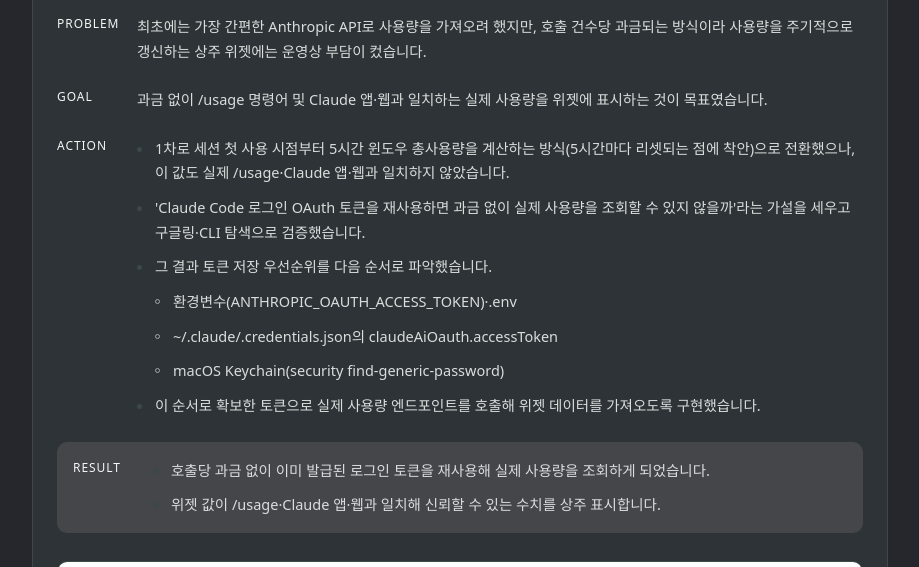
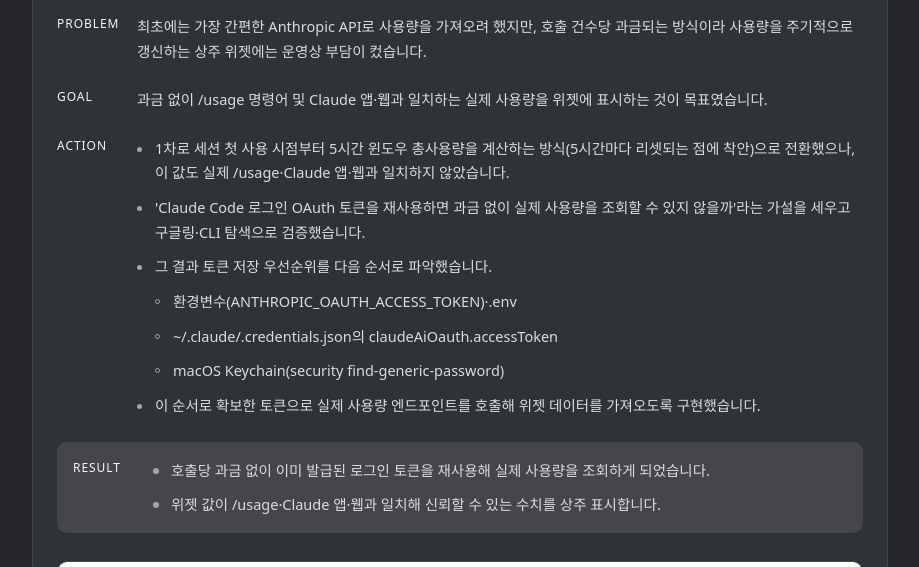
Before and after one commit to seong5/seong5.github.io, a Next.js app: page /projects/claude-log in a window 1280 px wide. Shown: the part 2400-2967 px from the top of the page, without its empty margins (180-1099 px from the left). Built offline with nearby package versions, Linux system fonts and the light colour scheme.

Commit message:
♿️ style: 프로젝트 상세 리스트 불릿 대비 개선
Troubleshooting/Result/Insights 리스트 불릿을 저대비 hairline 대신
paper 기반 mute 톤으로 변경해 다크 배경에서 가독성 확보

```diff
--- a/app/projects/[slug]/page.tsx
+++ b/app/projects/[slug]/page.tsx
@@ -313,7 +313,7 @@ export default async function ProjectDetail({ params }: { params: Promise<Params
                               className={
                                 isSub
                                   ? 'relative ml-[18px] pl-[18px] text-[0.90625rem] font-normal leading-[1.7] text-charcoal before:absolute before:left-0 before:top-[10px] before:h-[5px] before:w-[5px] before:rounded-full before:border before:border-mute'
-                                  : 'relative pl-[18px] text-[0.90625rem] font-normal leading-[1.7] text-charcoal before:absolute before:left-0 before:top-[11px] before:h-[5px] before:w-[5px] before:rounded-full before:bg-hairline'
+                                  : 'relative pl-[18px] text-[0.90625rem] font-normal leading-[1.7] text-charcoal before:absolute before:left-0 before:top-[11px] before:h-[5px] before:w-[5px] before:rounded-full before:bg-mute'
                               }
                               key={j}
                             >
@@ -341,7 +341,7 @@ export default async function ProjectDetail({ params }: { params: Promise<Params
                       <ul className="flex flex-col gap-[10px]">
                         {t.result.map((r, j) => (
                           <li
-                            className="relative pl-[18px] text-[0.90625rem] font-normal leading-[1.7] text-charcoal before:absolute before:left-0 before:top-[10px] before:h-[6px] before:w-[6px] before:rounded-full before:bg-hairline"
+                            className="relative pl-[18px] text-[0.90625rem] font-normal leading-[1.7] text-charcoal before:absolute before:left-0 before:top-[10px] before:h-[6px] before:w-[6px] before:rounded-full before:bg-mute"
                             key={j}
                           >
                             {r}
@@ -403,7 +403,7 @@ export default async function ProjectDetail({ params }: { params: Promise<Params
                         <ul className="mt-3 flex flex-col gap-[10px] pl-[30px]">
                           {s.points.map((p, k) => (
                             <li
-                              className="relative pl-[18px] text-[0.90625rem] font-normal leading-[1.7] text-charcoal before:absolute before:left-0 before:top-[11px] before:h-[5px] before:w-[5px] before:rounded-full before:bg-hairline"
+                              className="relative pl-[18px] text-[0.90625rem] font-normal leading-[1.7] text-charcoal before:absolute before:left-0 before:top-[11px] before:h-[5px] before:w-[5px] before:rounded-full before:bg-mute"
                               key={k}
                             >
                               {p}
```
